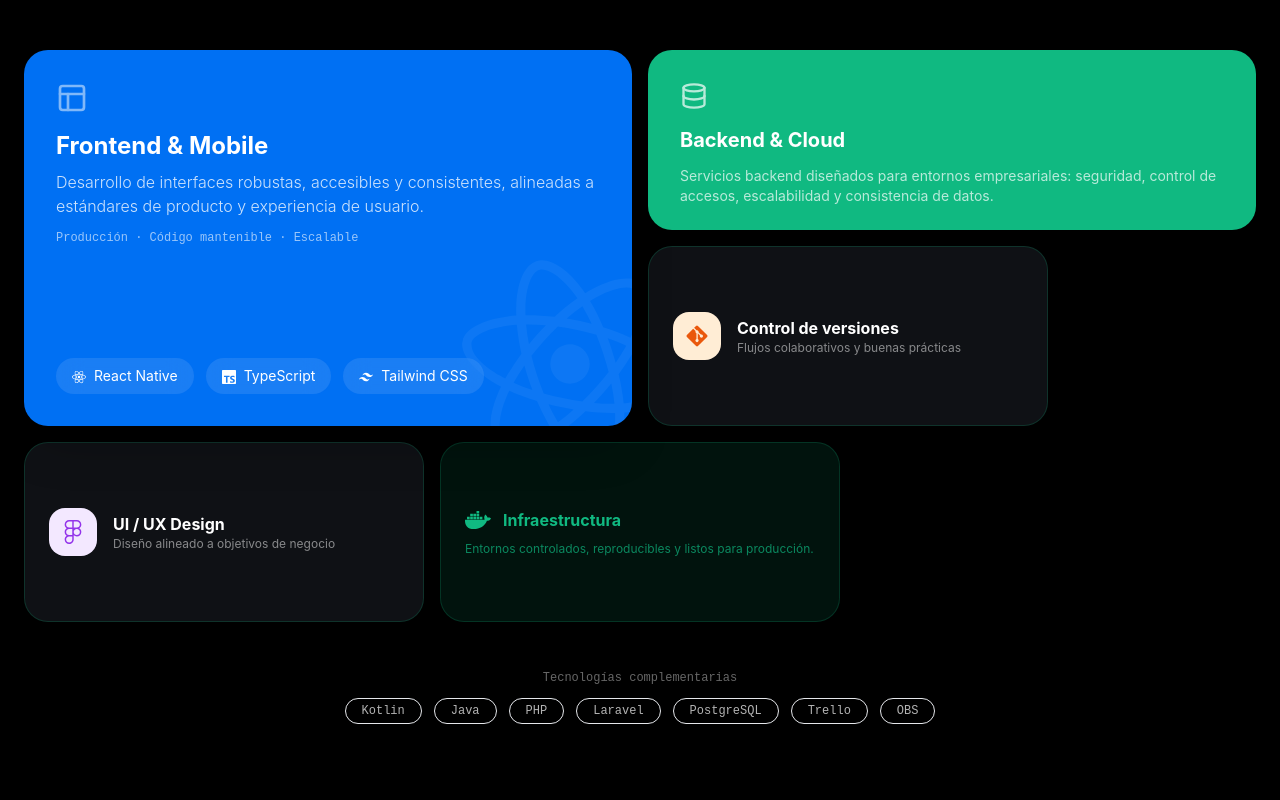
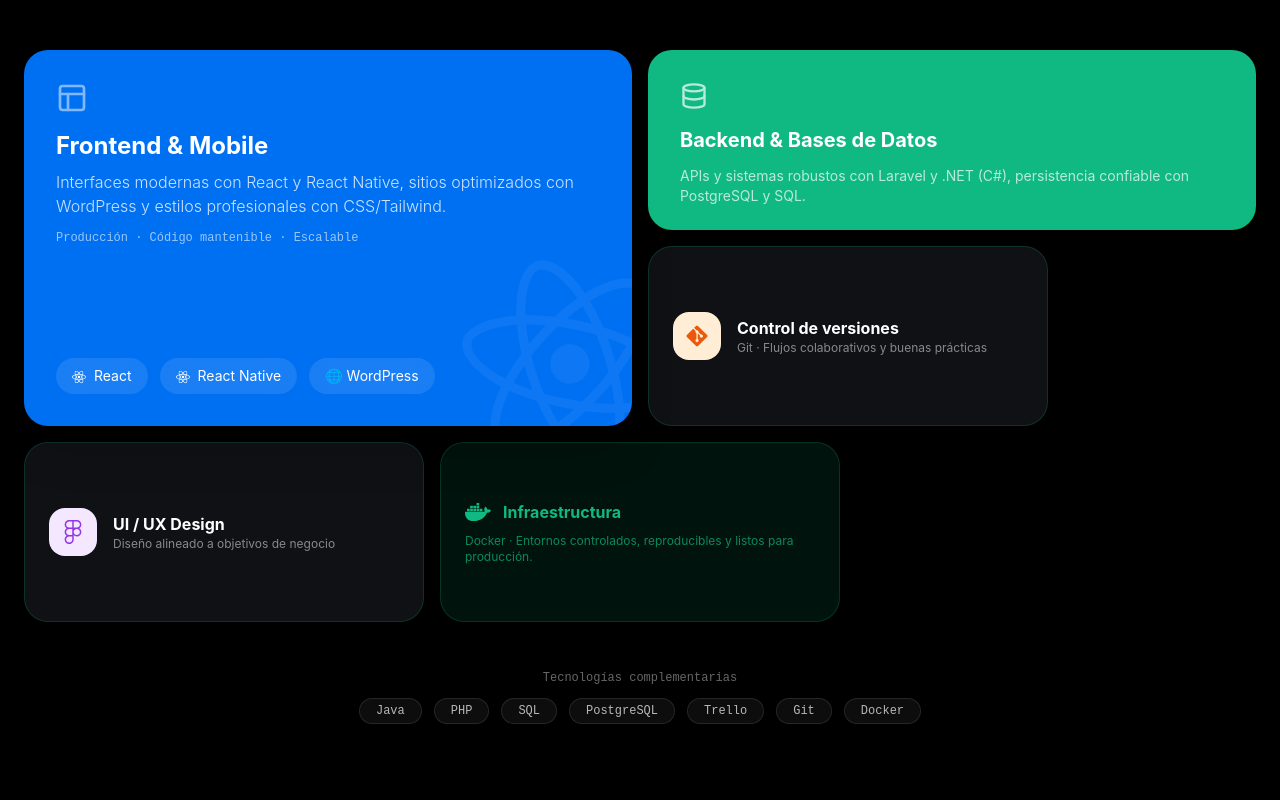
Before and after one commit to RCloudlab/portafolio, a React (Vite) app: page / in a window 1280 px wide. Shown: the part 2120-2920 px from the top of the page. Built offline with nearby package versions, Linux system fonts and the light colour scheme.

Commit message:
add new experience

```diff
--- a/src/components/Experience.tsx
+++ b/src/components/Experience.tsx
@@ -7,7 +7,7 @@
 import itmLogo from "../assets/images/SIMLogo.png";
 import ObradorCortes from "../assets/images/ObradorCortesLogo.png";
 import TaqueriaChaman from "../assets/images/TaqueriaElChaman.png";
-import sonderLogo from "../assets/images/SonderLogo.png";
+import sonderLogo from "../assets/images/sonderLogo.png";
 
 const experienceData = [
   {
--- a/src/components/Skills.tsx
+++ b/src/components/Skills.tsx
@@ -2,9 +2,6 @@
 import {
   FaReact, FaGitAlt, FaFigma, FaDocker
 } from "react-icons/fa";
-import {
-  SiTypescript, SiTailwindcss, SiFastapi, SiSupabase
-} from "react-icons/si";
 import { Code2, Database, Layout } from "lucide-react";
 
 const Skills = () => {
@@ -37,6 +34,7 @@
 
         <div className="grid grid-cols-1 md:grid-cols-4 lg:grid-cols-6 gap-4 auto-rows-[180px]">
 
+          {/* Frontend & Mobile — card grande */}
           <motion.div
             whileHover={{ y: -6 }}
             className="md:col-span-2 lg:col-span-3 lg:row-span-2
@@ -47,12 +45,12 @@
               <Layout className="mb-4 opacity-50" size={32} />
 
               <h4 className="text-xl sm:text-2xl font-bold mb-2">
-                Frontend & Mobile
+                Frontend &amp; Mobile
               </h4>
 
               <p className="text-white/80 font-light text-sm sm:text-base">
-                Desarrollo de interfaces robustas, accesibles y consistentes,
-                alineadas a estándares de producto y experiencia de usuario.
+                Interfaces modernas con React y React Native, sitios optimizados
+                con WordPress y estilos profesionales con CSS/Tailwind.
               </p>
 
               <p className="text-xs text-white/60 mt-3 font-mono">
@@ -63,21 +61,21 @@
             <div className="flex flex-wrap gap-3 relative z-10 mt-6">
               <span className="px-4 py-2 rounded-full bg-white/10 backdrop-blur-md text-sm">
                 <FaReact className="inline mr-2" />
+                React
+              </span>
+              <span className="px-4 py-2 rounded-full bg-white/10 backdrop-blur-md text-sm">
+                <FaReact className="inline mr-2" />
                 React Native
               </span>
               <span className="px-4 py-2 rounded-full bg-white/10 backdrop-blur-md text-sm">
-                <SiTypescript className="inline mr-2" />
-                TypeScript
-              </span>
-              <span className="px-4 py-2 rounded-full bg-white/10 backdrop-blur-md text-sm">
-                <SiTailwindcss className="inline mr-2" />
-                Tailwind CSS
+                🌐 WordPress
               </span>
             </div>
 
             <FaReact className="absolute -bottom-12 -right-12 text-[200px] sm:text-[220px] text-white/5 rotate-12" />
           </motion.div>
 
+          {/* Backend & DBs */}
           <motion.div
             whileHover={{ y: -6 }}
             className="md:col-span-2 lg:col-span-3
@@ -87,32 +85,31 @@
             <div>
               <Database className="mb-4 opacity-70" size={28} />
               <h4 className="text-lg sm:text-xl font-bold">
-                Backend & Cloud
+                Backend &amp; Bases de Datos
               </h4>
 
               <p className="text-white/70 text-sm mt-3">
-                Servicios backend diseñados para entornos empresariales:
-                seguridad, control de accesos, escalabilidad y consistencia de datos.
+                APIs y sistemas robustos con Laravel y .NET (C#), persistencia
+                confiable con PostgreSQL y SQL.
               </p>
             </div>
 
-            <div className="flex gap-3 mt-6">
-              <div className="w-10 h-10 rounded-full bg-white/10 flex items-center justify-center">
-                <SiFastapi />
-              </div>
-              <div className="w-10 h-10 rounded-full bg-white/10 flex items-center justify-center">
-                <SiSupabase />
-              </div>
+            <div className="flex gap-3 mt-6 flex-wrap">
+              <span className="px-3 py-1.5 rounded-full bg-white/10 text-xs font-mono">Laravel / PHP</span>
+              <span className="px-3 py-1.5 rounded-full bg-white/10 text-xs font-mono">.NET (C#)</span>
+              <span className="px-3 py-1.5 rounded-full bg-white/10 text-xs font-mono">PostgreSQL</span>
+              <span className="px-3 py-1.5 rounded-full bg-white/10 text-xs font-mono">SQL</span>
             </div>
           </motion.div>
 
+          {/* Git */}
           <motion.div
             whileHover={{ y: -4 }}
             className="md:col-span-1 lg:col-span-2
               bg-brand-surface border border-brand-neon/20
               rounded-3xl p-6 flex items-center gap-4"
           >
-            <div className="bg-orange-100 text-orange-600 p-3 rounded-2xl">
+            <div className="bg-orange-100 text-orange-600 p-3 rounded-2xl shrink-0">
               <FaGitAlt size={24} />
             </div>
             <div>
@@ -120,18 +117,19 @@
                 Control de versiones
               </p>
               <p className="text-xs text-brand-white/50">
-                Flujos colaborativos y buenas prácticas
+                Git · Flujos colaborativos y buenas prácticas
               </p>
             </div>
           </motion.div>
 
+          {/* Figma / UI */}
           <motion.div
             whileHover={{ y: -4 }}
             className="md:col-span-1 lg:col-span-2
               bg-brand-surface border border-brand-neon/20
               rounded-3xl p-6 flex items-center gap-4"
           >
-            <div className="bg-purple-100 text-purple-600 p-3 rounded-2xl">
+            <div className="bg-purple-100 text-purple-600 p-3 rounded-2xl shrink-0">
               <FaFigma size={24} />
             </div>
             <div>
@@ -144,6 +142,7 @@
             </div>
           </motion.div>
 
+          {/* Docker */}
           <motion.div
             whileHover={{ y: -4 }}
             className="md:col-span-2 lg:col-span-2
@@ -157,7 +156,7 @@
               </span>
             </div>
             <p className="text-xs text-brand-neon/70">
-              Entornos controlados, reproducibles y listos para producción.
+              Docker · Entornos controlados, reproducibles y listos para producción.
             </p>
           </motion.div>
         </div>
@@ -167,10 +166,10 @@
             Tecnologías complementarias
           </p>
           <div className="flex flex-wrap justify-center gap-3">
-            {["Kotlin", "Java", "PHP", "Laravel", "PostgreSQL", "Trello", "OBS"].map(skill => (
+            {["Java", "PHP", "SQL", "PostgreSQL", "Trello", "Git", "Docker"].map(skill => (
               <span
                 key={skill}
-                className="px-4 py-1 rounded-full border border-brand-negro text-xs font-mono text-brand-white/70"
+                className="px-4 py-1 rounded-full border border-brand-white/10 text-xs font-mono text-brand-white/70 bg-brand-white/5"
               >
                 {skill}
               </span>
```
